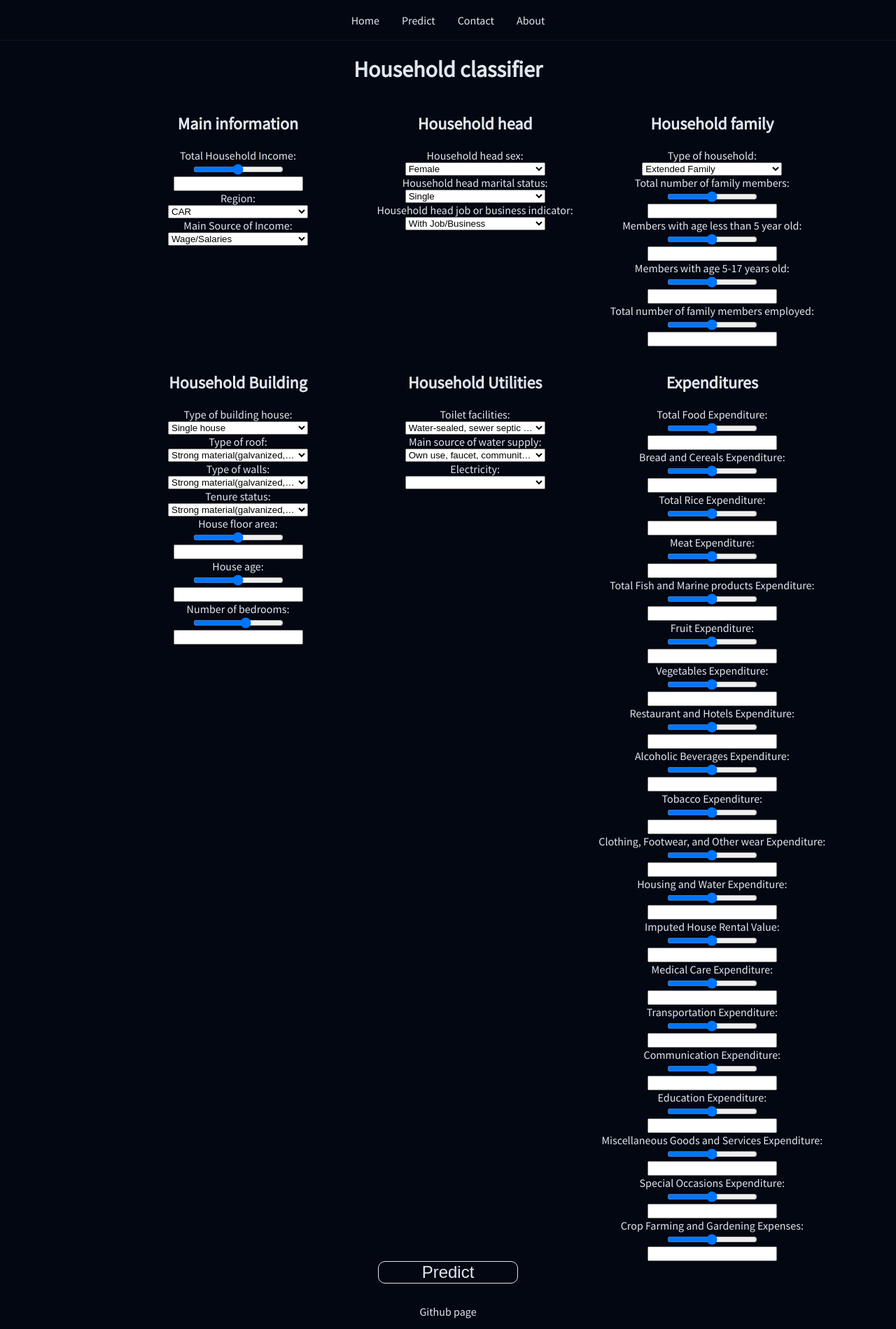
After one commit to rudnam/cs180-project, a Flask app: page /predict in a window 1280 px wide. The commit adds this page. Shown: the whole page at 70% size. Run offline with Flask 3, Linux system fonts and the light colour scheme; parts of the project's set-up code (start-up, migrations or seed data) failed here and were passed over.

Commit message:
Set up form

```diff
--- a/app/app.py
+++ b/app/app.py
@@ -24,6 +24,18 @@ def index():
 
     return render_template('index.html')
 
+@app.route('/predict', methods=['GET', 'POST'])
+def predict():
+    if request.method == 'POST':
+        x = float(request.form.get('x'))
+        y = float(request.form.get('y'))
+        point = np.array([[x, y]])
+        cluster_label = kmeans_model.predict(point)[0]
+        result = {'x': x, 'y': y, 'cluster_label': cluster_label}
+        return render_template('index.html', result=result)
+
+    return render_template('predict.html')
+
 
 if __name__ == '__main__':
     app.run(debug=True)
--- /dev/null
+++ b/app/static/predict.js
@@ -0,0 +1,35 @@
+let catOptions;
+
+fetch("static/categorical_options.json")
+	.then((response) => response.json())
+	.then((data) => {
+		catOptions = data;
+		const incomeForm = document.getElementsByClassName('form-grid')[0];
+
+		for (const container of incomeForm.children) {
+			for (const child of container.children) {
+				if (child.classList.contains('slider')) {
+					let slider = child;
+					let sliderDisplay = document.getElementById(slider.id + '-display')
+
+					if (!sliderDisplay) console.log(slider)
+
+					slider.addEventListener('input', (e) => {
+						sliderDisplay.value = slider.value;
+					});
+
+					sliderDisplay.addEventListener('change', (e) => {
+						slider.value = sliderDisplay.value;
+					});
+				}
+				if (catOptions.hasOwnProperty(child.id)) {
+					for (const option of catOptions[child.id]) {
+						var optionElem = document.createElement('option');
+						optionElem.textContent = option;
+						optionElem.value = option;
+						child.appendChild(optionElem);
+					}
+				}
+			}
+		}
+});
--- a/app/static/styles.css
+++ b/app/static/styles.css
@@ -39,6 +39,7 @@ body {
 
 main {
   height: auto;
+  margin-bottom: 20px;
 }
 
 .navbar {
@@ -77,10 +78,57 @@ main {
   text-align: center;
 }
 
+.container {
+  max-width: 1000px;
+  margin: 0 auto;
+  text-align: center;
+}
+
+.form-grid {
+  --auto-grid-min-size: 16rem;
+  display: grid;
+  grid-template-columns: repeat(auto-fill, minmax(var(--auto-grid-min-size), 1fr));
+  grid-gap: 1rem;
+}
+
+.form-container {
+  width: 400px;
+  display: flex;
+  flex-direction: column;
+  align-items: center;
+}
+
+#income-form select {
+  width: 200px;
+  overflow: hidden;
+  text-overflow: ellipsis;
+}
+
+#form-submit {
+  display: flex;
+  justify-content: center;
+  grid-column: 1 / -1;
+}
+
+#predict {
+  cursor: pointer;
+  border-radius: 10px;
+  border: 1px solid var(--white);
+  background-color: var(--black);
+  color: var(--white);
+  width: 200px;
+  font-size: 24px;
+}
+
+#predict:hover {
+  background-color: var(--black-hover);
+}
+
 footer {
   margin-top: auto;
   margin-bottom: 5px;
   text-align: center;
+  padding: 10px 0;
 }
 
 footer a {
--- a/app/templates/layout.html
+++ b/app/templates/layout.html
@@ -8,6 +8,7 @@
     <nav class="navbar">
         <ul>
             <li><a href=".">Home</a></li>
+            <li><a href="./predict">Predict</a></li>
             <li><a href=".">Contact</a></li>
             <li><a href=".">About</a></li>
         </ul>
--- /dev/null
+++ b/app/templates/predict.html
@@ -0,0 +1,218 @@
+{% extends "layout.html" %}
+
+{% block title %}
+  - Predict
+{% endblock %}
+
+{% block main %}
+  <div class="container">
+    <h1>Household classifier</h1>
+    <form id="income-form" action="/predict" method="POST">
+      <div class="form-grid">
+        <div class="form-container">
+          <h2>Main information</h2>
+
+          <label for="total-household-income">Total Household Income:</label>
+          <input type="range" id="total-household-income" name="total-household-income" min="0" max="1000000" class="slider">
+          <input type="text" id="total-household-income-display" name="total-household-income-display">
+
+          <label for="region">Region:</label>
+          <select name="region" id="region">
+            <option disabled>Choose an option</option>
+          </select>
+
+          <label for="main-source-of-income">Main Source of Income:</label>
+          <select name="main-source-of-income" id="main-source-of-income">
+            <option disabled>Choose an option</option>
+          </select>
+        </div>
+
+        <div class="form-container">
+          <h2>Household head</h2>
+
+          <label for="household-head-sex">Household head sex:</label>
+          <select name="household-head-sex" id="household-head-sex">
+            <option disabled>Choose an option</option>
+          </select>
+
+          <label for="household-head-marital-status">Household head marital status:</label>
+          <select name="household-head-marital-status" id="household-head-marital-status">
+            <option disabled>Choose an option</option>
+          </select>
+
+          <label for="household-head-job-or-business-indicator">Household head job or business indicator:</label>
+          <select name="household-head-job-or-business-indicator" id="household-head-job-or-business-indicator">
+            <option disabled>Choose an option</option>
+          </select>
+
+        </div>
+        <div class="form-container">
+          <h2>Household family</h2>
+
+          <label for="type-of-household">Type of household:</label>
+          <select name="type-of-household" id="type-of-household">
+            <option disabled>Choose an option</option>
+          </select>
+
+          <label for="total-number-of-family-members">Total number of family members:</label>
+          <input type="range" id="total-number-of-family-members" name="total-number-of-family-members" min="0" max="20" class="slider">
+          <input type="text" id="total-number-of-family-members-display" name="total-number-of-family-members-display">
+
+          <label for="members-with-age-less-than-5-year-old">Members with age less than 5 year old:</label>
+          <input type="range" id="members-with-age-less-than-5-year-old" name="members-with-age-less-than-5-year-old" min="0" max="10" class="slider">
+          <input type="text" id="members-with-age-less-than-5-year-old-display" name="members-with-age-less-than-5-year-old-display">
+
+          <label for="members-with-age-5-17-years-old">Members with age 5-17 years old:</label>
+          <input type="range" id="members-with-age-5-17-years-old" name="members-with-age-5-17-years-old" min="0" max="10" class="slider">
+          <input type="text" id="members-with-age-5-17-years-old-display" name="members-with-age-5-17-years-old-display">
+
+          <label for="total-number-of-family-members-employed">Total number of family members employed:</label>
+          <input type="range" id="total-number-of-family-members-employed" name="total-number-of-family-members-employed" min="0" max="10" class="slider">
+          <input type="text" id="total-number-of-family-members-employed-display" name="total-number-of-family-members-employed-display">
+
+
+        </div>
+        <div class="form-container">
+          <h2>Household Building</h2>
+
+          <label for="type-of-building-house">Type of building house:</label>
+          <select name="type-of-building-house" id="type-of-building-house">
+            <option disabled>Choose an option</option>
+          </select>
+
+          <label for="type-of-roof">Type of roof:</label>
+          <select name="type-of-roof" id="type-of-roof">
+            <option disabled>Choose an option</option>
+          </select>
+
+          <label for="type-of-walls">Type of walls:</label>
+          <select name="type-of-roof" id="type-of-roof">
+            <option disabled>Choose an option</option>
+          </select>
+
+          <label for="tenure-status">Tenure status:</label>
+          <select name="type-of-roof" id="type-of-roof">
+            <option disabled>Choose an option</option>
+          </select>
+
+          <label for="house-floor-area">House floor area:</label>
+          <input type="range" id="house-floor-area" name="house-floor-area" min="0" max="1000" class="slider">
+          <input type="text" id="house-floor-area-display" name="house-floor-area-display">
+
+          <label for="house-age">House age:</label>
+          <input type="range" id="house-age" name="house-age" min="0" max="100" class="slider">
+          <input type="text" id="house-age-display" name="house-age-display">
+
+          <label for="number-of-bedrooms">Number of bedrooms:</label>
+          <input type="range" id="number-of-bedrooms" name="number-of-bedrooms" min="0" max="5" class="slider">
+          <input type="text" id="number-of-bedrooms-display" name="number-of-bedrooms-display">
+
+
+        </div>
+        <div class="form-container">
+          <h2>Household Utilities</h2>
+          <label for="toilet-facilities">Toilet facilities:</label>
+          <select name="toilet-facilities" id="toilet-facilities">
+            <option disabled>Choose an option</option>
+          </select>
+
+          <label for="main-source-of-water-supply">Main source of water supply:</label>
+          <select name="main-source-of-water-supply" id="main-source-of-water-supply">
+            <option disabled>Choose an option</option>
+          </select>
+
+          <label for="electricity">Electricity:</label>
+          <select name="electricity" id="electricity">
+            <option disabled>Choose an option</option>
+          </select>
+        </div>
+
+        <div class="form-container">
+          <h2>Expenditures</h2>
+
+          <label for="total-food-expenditure">Total Food Expenditure:</label>
+          <input type="range" id="total-food-expenditure" name="total-food-expenditure" min="0" max="100000" class="slider">
+          <input type="text" id="total-food-expenditure-display" name="total-food-expenditure-display">
+
+          <label for="bread-and-cereals-expenditure">Bread and Cereals Expenditure:</label>
+          <input type="range" id="bread-and-cereals-expenditure" name="bread-and-cereals-expenditure" min="0" max="10000" class="slider">
+          <input type="text" id="bread-and-cereals-expenditure-display" name="bread-and-cereals-expenditure-display">
+
+          <label for="total-rice-expenditure">Total Rice Expenditure:</label>
+          <input type="range" id="total-rice-expenditure" name="total-rice-expenditure" min="0" max="10000" class="slider">
+          <input type="text" id="total-rice-expenditure-display" name="total-rice-expenditure-display">
+
+          <label for="meat-expenditure">Meat Expenditure:</label>
+          <input type="range" id="meat-expenditure" name="meat-expenditure" min="0" max="10000" class="slider">
+          <input type="text" id="meat-expenditure-display" name="meat-expenditure-display">
+
+          <label for="total-fish-and-marine-products-expenditure">Total Fish and Marine products Expenditure:</label>
+          <input type="range" id="total-fish-and-marine-products-expenditure" name="total-fish-and-marine-products-expenditure" min="0" max="10000" class="slider">
+          <input type="text" id="total-fish-and-marine-products-expenditure-display" name="total-fish-and-marine-products-expenditure-display">
+
+          <label for="fruit-expenditure">Fruit Expenditure:</label>
+          <input type="range" id="fruit-expenditure" name="fruit-expenditure" min="0" max="10000" class="slider">
+          <input type="text" id="fruit-expenditure-display" name="fruit-expenditure-display">
+
+          <label for="vegetables-expenditure">Vegetables Expenditure:</label>
+          <input type="range" id="vegetables-expenditure" name="vegetables-expenditure" min="0" max="10000" class="slider">
+          <input type="text" id="vegetables-expenditure-display" name="vegetables-expenditure-display">
+
+          <label for="restaurant-and-hotels-expenditure">Restaurant and Hotels Expenditure:</label>
+          <input type="range" id="restaurant-and-hotels-expenditure" name="restaurant-and-hotels-expenditure" min="0" max="10000" class="slider">
+          <input type="text" id="restaurant-and-hotels-expenditure-display" name="restaurant-and-hotels-expenditure-display">
+
+          <label for="alcoholic-beverages-expenditure">Alcoholic Beverages Expenditure:</label>
+          <input type="range" id="restaurant-and-hotels-expenditure" name="restaurant-and-hotels-expenditure" min="0" max="10000" class="slider">
+          <input type="text" id="restaurant-and-hotels-expenditure-display" name="restaurant-and-hotels-expenditure-display">
+
+          <label for="tobacco-expenditure">Tobacco Expenditure:</label>
+          <input type="range" id="tobacco-expenditure" name="tobacco-expenditure" min="0" max="10000" class="slider">
+          <input type="text" id="tobacco-expenditure-display" name="tobacco-expenditure-display">
+
+          <label for="clothing-footwear-and-other-wear-expenditure">Clothing, Footwear, and Other wear Expenditure:</label>
+          <input type="range" id="clothing-footwear-and-other-wear-expenditure" name="clothing-footwear-and-other-wear-expenditure" min="0" max="10000" class="slider">
+          <input type="text" id="clothing-footwear-and-other-wear-expenditure-display" name="clothing-footwear-and-other-wear-expenditure-display">
+
+          <label for="housing-and-water-expenditure">Housing and Water Expenditure:</label>
+          <input type="range" id="housing-and-water-expenditure" name="housing-and-water-expenditure" min="0" max="10000" class="slider">
+          <input type="text" id="housing-and-water-expenditure-display" name="housing-and-water-expenditure-display">
+
+          <label for="imputed-house-rental-value">Imputed House Rental Value:</label>
+          <input type="range" id="imputed-house-rental-value" name="imputed-house-rental-value" min="0" max="10000" class="slider">
+          <input type="text" id="imputed-house-rental-value-display" name="imputed-house-rental-value-display">
+
+          <label for="medical-care-expenditure">Medical Care Expenditure:</label>
+          <input type="range" id="medical-care-expenditure" name="medical-care-expenditure" min="0" max="10000" class="slider">
+          <input type="text" id="medical-care-expenditure-display" name="medical-care-expenditure-display">
+
+          <label for="transportation-expenditure">Transportation Expenditure:</label>
+          <input type="range" id="transportation-expenditure" name="medical-care-expenditure" min="0" max="10000" class="slider">
+          <input type="text" id="transportation-expenditure-display" name="medical-care-expenditure-display">
+
+          <label for="communication-expenditure">Communication Expenditure:</label>
+          <input type="range" id="communication-expenditure" name="communication-expenditure" min="0" max="10000" class="slider">
+          <input type="text" id="communication-expenditure-display" name="communication-expenditure-display">
+
+          <label for="education-expenditure">Education Expenditure:</label>
+          <input type="range" id="education-expenditure" name="education-expenditure" min="0" max="10000" class="slider">
+          <input type="text" id="education-expenditure-display" name="education-expenditure-display">
+
+          <label for="miscellaneous-goods-and-services-expenditure">Miscellaneous Goods and Services Expenditure:</label>
+          <input type="range" id="miscellaneous-goods-and-services-expenditure" name="miscellaneous-goods-and-services-expenditure" min="0" max="10000" class="slider">
+          <input type="text" id="miscellaneous-goods-and-services-expenditure-display" name="miscellaneous-goods-and-services-expenditure-display">
+
+          <label for="special-occasions-expenditure">Special Occasions Expenditure:</label>
+          <input type="range" id="special-occasions-expenditure" name="special-occasions-expenditure" min="0" max="10000" class="slider">
+          <input type="text" id="special-occasions-expenditure-display" name="special-occasions-expenditure-display">
+
+          <label for="crop-farming-and-gardening-expenses">Crop Farming and Gardening Expenses:</label>
+          <input type="range" id="crop-farming-and-gardening-expenses" name="crop-farming-and-gardening-expenses" min="0" max="10000" class="slider">
+          <input type="text" id="crop-farming-and-gardening-expenses-display" name="crop-farming-and-gardening-expenses-display">
+        </div>
+      </div>
+      <input id="predict" type="submit" value="Predict">
+      <script src="{{ url_for('static', filename='predict.js') }}"></script>
+    </form>
+  </div>
+{% endblock %}
```
Also changed, not shown: app/static/categorical_options.json (added, +115 -0 lines), app/test.py (added, +21 -0 lines), 2 other files.
